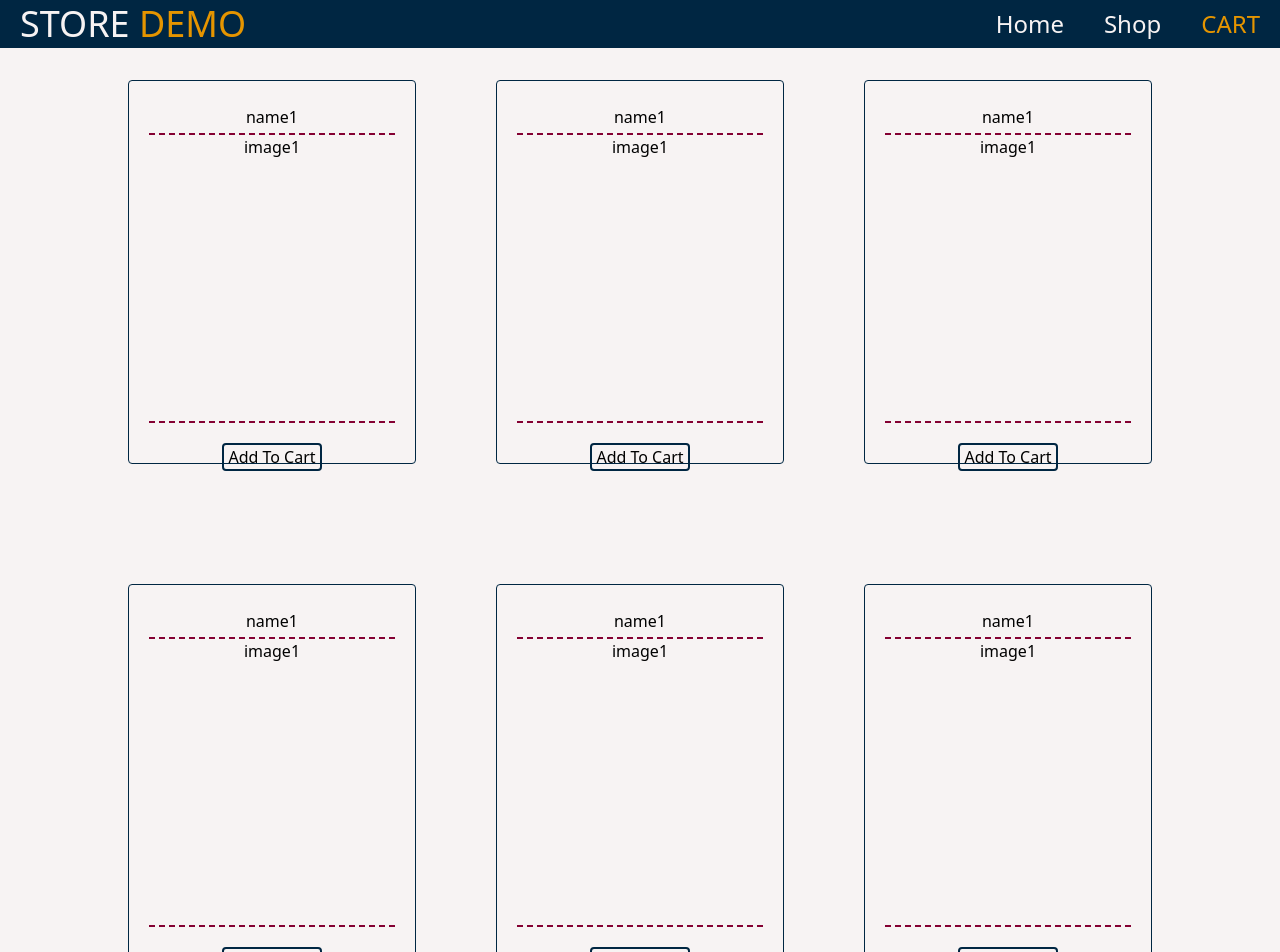
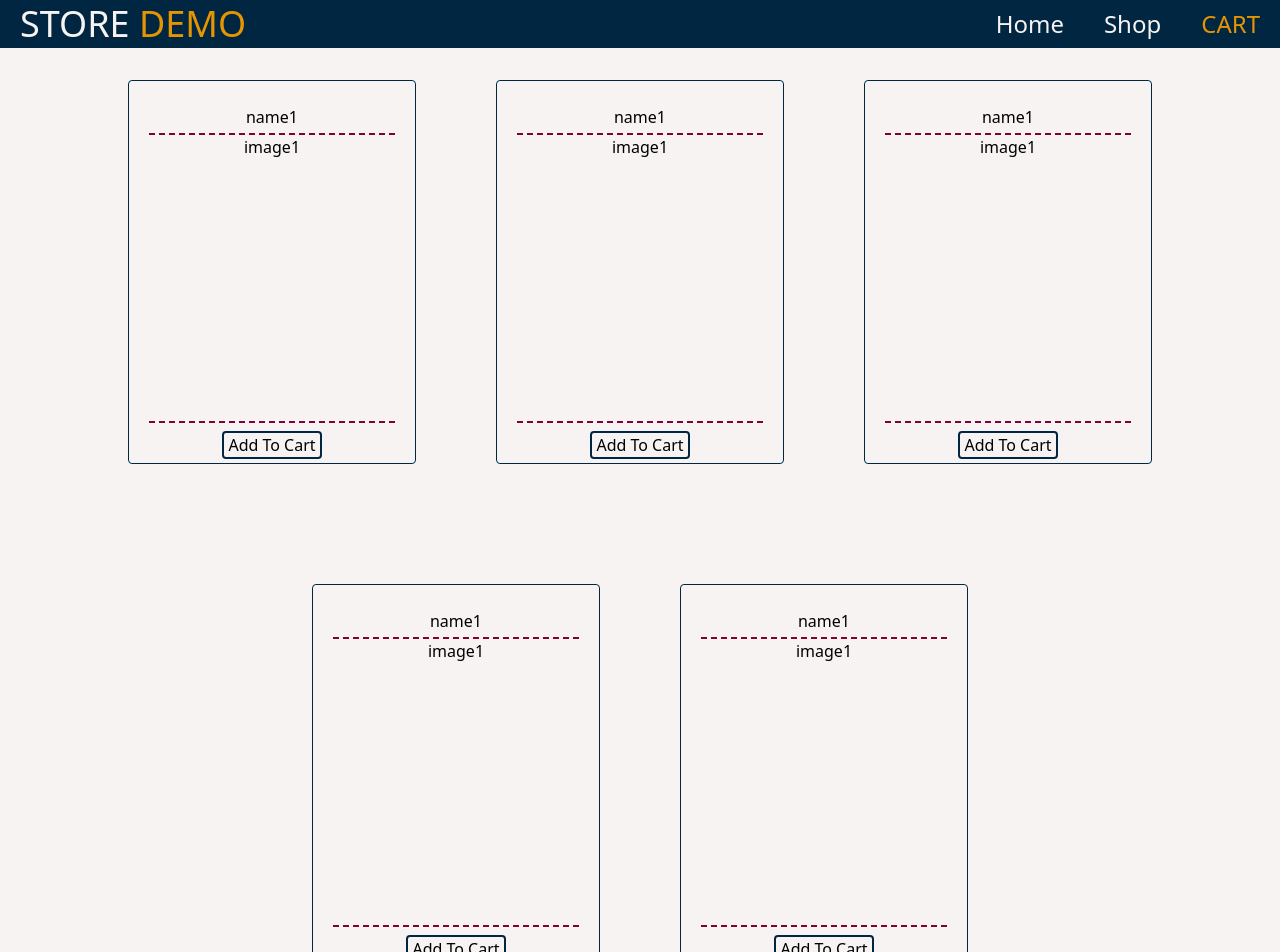
Before and after one commit to P-Hsgw/shoping-cart, a React (Create React App) app: page /shop in a window 1280 px wide. Shown: the top 952 px of the page. Built offline with nearby package versions, Linux system fonts and the light colour scheme.

Commit message:
Add price state to the product card

```diff
--- a/src/components/Product.js
+++ b/src/components/Product.js
@@ -1,6 +1,12 @@
 import React from "react";
+import { useState, useEffect } from "react"
 
-function Product( {productName, productImage }) {
+function Product( { productName, productImage, productPrice }) {
+  const [ price, setPrice ] = useState(0)
+
+useEffect(() => {
+  setPrice(productPrice)
+})
 
   return(
     <div className="h-96 w-72 m-10 mt-20 p-5 border-solid rounded border border-prussian-blue divide-y-2 divide-claret divide-dashed text-center">
@@ -10,8 +16,8 @@ function Product( {productName, productImage }) {
       <div className="h-72">
         {productImage}
       </div>
-      <div>
-      <button className="border-2 border-solid border-prussian-blue rounded m-5 px-1 hover:bg-gamboge">Add To Cart</button>
+      <div className="flex justify-center items-center">
+      <button className="border-2 border-solid border-prussian-blue rounded px-1 m-2 hover:bg-gamboge">Add To Cart</button>
       </div>
     </div>
   )
--- a/src/components/Products.js
+++ b/src/components/Products.js
@@ -1,42 +1,32 @@
 export const productsList = [
     {
       "name": "name1",
-      "image": "image1"
+      "image": "image1",
+      "price": 10,
+      "stock": 100,
     },
     {
       "name": "name1",
-      "image": "image1"
+      "image": "image1",
+      "price": 10,
+      "stock": 100,
     },
     {
       "name": "name1",
-      "image": "image1"
+      "image": "image1",
+      "price": 10,
+      "stock": 100,
     },
     {
       "name": "name1",
-      "image": "image1"
+      "image": "image1",
+      "price": 10,
+      "stock": 100,
     },
     {
       "name": "name1",
-      "image": "image1"
-    },
-    {
-      "name": "name1",
-      "image": "image1"
-    },
-    {
-      "name": "name1",
-      "image": "image1"
-    },
-    {
-      "name": "name1",
-      "image": "image1"
-    },
-    {
-      "name": "name1",
-      "image": "image1"
-    },
-    {
-      "name": "name1",
-      "image": "image1"
+      "image": "image1",
+      "price": 10,
+      "stock": 100,
     },
   ]
--- a/src/components/Shop.js
+++ b/src/components/Shop.js
@@ -11,7 +11,7 @@ function Shop () {
     <Header />
     <div className="bg-cultured min-h-screen flex flex-wrap justify-center items-center ">
       {productsList.map((product) =>
-        <Product key={uniqid()} productName={product.name} productImage={product.image} />
+        <Product key={uniqid()} productName={product.name} productImage={product.image} productPrice={product.price} />
       )}
     </div>
     </>
```
